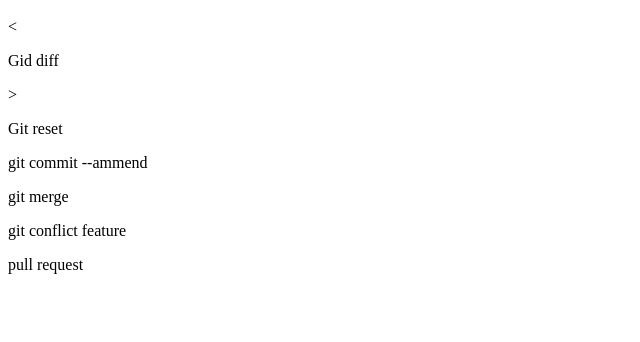
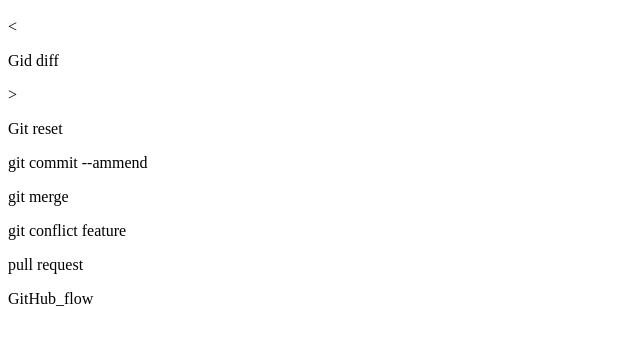
Before and after one commit to nigymyon/git_tutorial, a plain HTML site: page index.html in a window 1280 px wide. Shown: the part 48-390 px from the top of the page, without its empty margins (0-640 px from the left). Drawn offline with Linux system fonts and the light colour scheme.

Commit message:
GitHub Flowを追記

```diff
--- a/index.html
+++ b/index.html
@@ -5,3 +5,4 @@
 <p>git merge</p>
 <p>git conflict feature</p>
 <p>pull request</p>
+<p>GitHub_flow</p>
```
